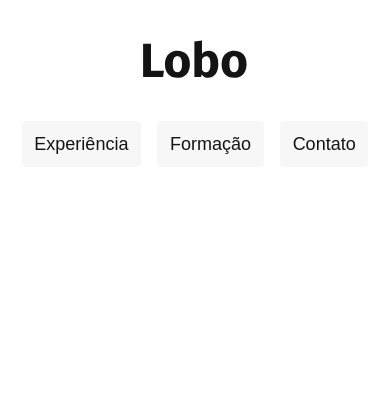
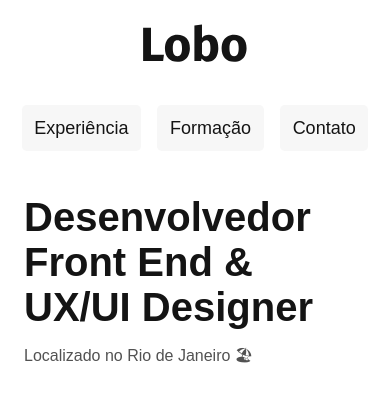
Before and after one commit to RafaelSilvaScrippter/Lobo, a plain HTML site: page index.html in a window 390 px wide. Drawn offline with Linux system fonts and the light colour scheme.

Commit message:
Main concluida

```diff
--- a/index.html
+++ b/index.html
@@ -2,9 +2,9 @@
 <html lang="pt-br">
 
 <head>
-  <link rel="stylesheet" href="./style.css">
   <meta charset="UTF-8">
   <link rel="stylesheet" href="./reusados.css">
+  <link rel="stylesheet" href="./style.css">
   <meta name="viewport" content="width=device-width, initial-scale=1.0">
   <title>Lobo - Projeto Pessoal</title>
 </head>
@@ -15,12 +15,23 @@
 <header class="header-principal container-width">
   <img src="./img/marca.svg" alt="Icone da nossa marca Lobo">
   <nav>
-    <ul class="ul-navegacao-primaria font-primaria">
-      <li><a class="navegacao-primaria-link" href="#Experiencia">Experiência</a></li>
-      <li><a class="navegacao-primaria-link" href="#Formaçao">Formação</a></li>
-      <li><a class="navegacao-primaria-link" href="#Contato">Contato</a></li>
+    <ul class="ul-navegacao-primaria">
+      <li><a class="navegacao-primaria-link font-primaria" href="#Experiencia">Experiência</a></li>
+      <li><a class="navegacao-primaria-link font-primaria" href="#Formaçao">Formação</a></li>
+      <li><a class="navegacao-primaria-link font-primaria" href="#Contato">Contato</a></li>
     </ul>
   </nav>
 </header>
+<main class="main-conteudo grid-container container-width">
+  <article class="foto-perfil">
+    <img src="./img/perfil.jpg" alt="Minha foto">
+  </article>
+  <article class="minha-apresentacao">
+    <h1 class="font-primaria titulo-especializacao">Desenvolvedor
+      Front End &
+      UX/UI Designer</h1>
+    <p class="font-primaria">Localizado no Rio de Janeiro 🏖</p>
+  </article>
+</main>
 
 </html>
--- a/reusados.css
+++ b/reusados.css
@@ -1,9 +1,27 @@
 .container-width {
-  max-width: 1100px;
+  max-width: 1150px;
   margin: 0 auto;
   padding: 2.5rem;
 }
 
-.font-primaria li a {
+.font-primaria {
   font-family: "Fira Sans", sans-serif;
 }
+
+.grid-container {
+  display: grid;
+  grid-template-columns: 1fr 2fr;
+  gap: 8.75rem;
+}
+
+@media (max-width: 1000px) {
+  .grid-container {
+    gap: 4.375rem;
+  }
+}
+
+@media (max-width: 450px) {
+  .container-width {
+    padding: 1.5rem;
+  }
+}
--- a/style.css
+++ b/style.css
@@ -5,6 +5,11 @@ a {
 * {
   padding: 0;
   margin: 0;
+}
+
+img {
+  max-width: 100%;
+  display: block;
 }
 
 .header-principal {
@@ -46,3 +51,69 @@ a {
     gap: 1rem;
   }
 }
+
+.main-conteudo {
+  margin-top: 3.5rem;
+  align-items: center;
+}
+
+.titulo-especializacao {
+  font-size: 4.5rem;
+  color: #141414;
+  line-height: 80px;
+  max-width: 14ch;
+}
+
+@media (max-width: 1000px) {
+  .titulo-especializacao {
+    font-size: 3.25rem;
+    line-height: normal;
+  }
+}
+
+@media (max-width: 400px) {
+  .titulo-especializacao {
+    font-size: 2.5rem;
+  }
+
+  .main-conteudo {
+    margin-top: 0.5rem;
+  }
+}
+
+.minha-apresentacao p {
+  margin-top: 1.875rem;
+  color: #525252;
+}
+
+@media (max-width: 750px) {
+  .minha-apresentacao p {
+    margin-top: 0.875rem;
+  }
+
+  .titulo-especializacao::before {
+    display: none;
+  }
+}
+
+.titulo-especializacao {
+  position: relative;
+}
+
+.titulo-especializacao::before {
+  content: url("./img/detalhe.svg");
+  position: absolute;
+  z-index: -1;
+  left: -30px;
+  top: -30px;
+}
+
+@media (max-width: 700px) {
+  .main-conteudo {
+    grid-template-columns: 1fr;
+  }
+
+  .foto-perfil {
+    display: none;
+  }
+}
```
